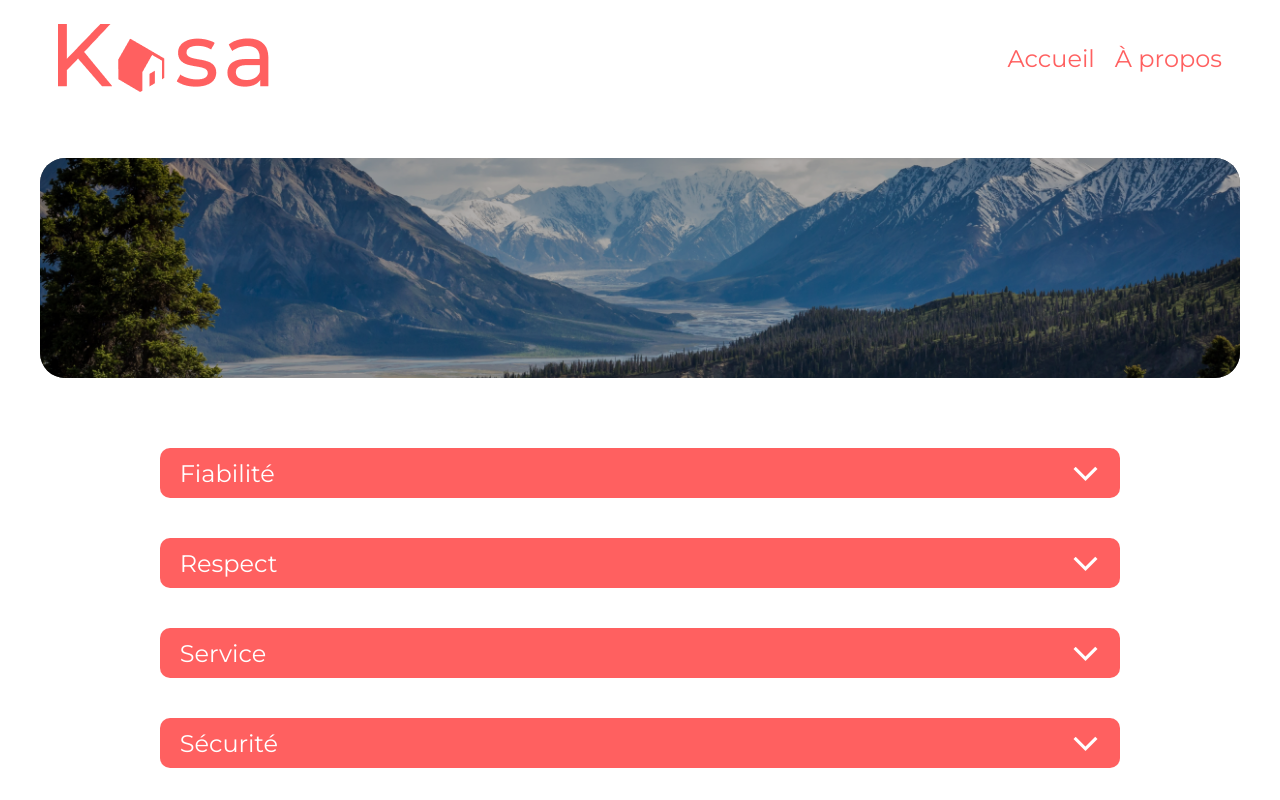
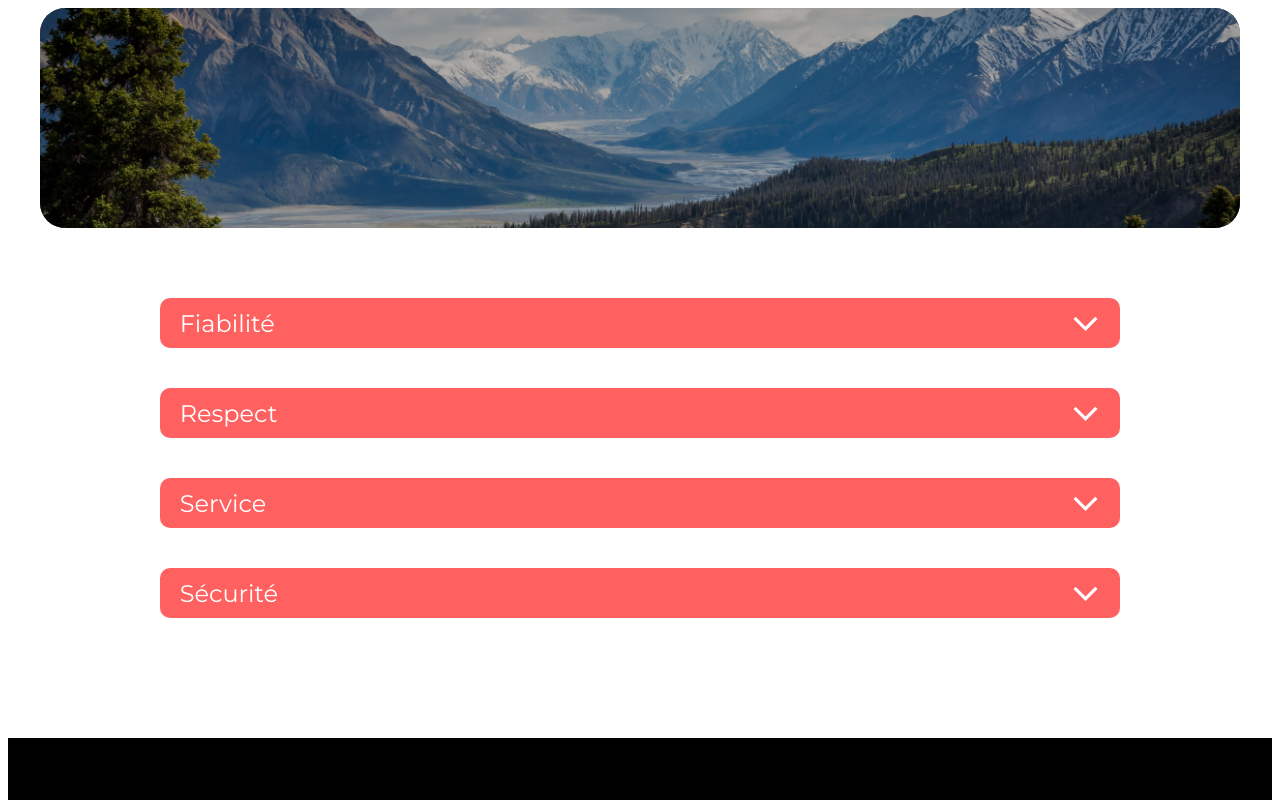
Before and after one commit to Repellin-Thomas/OpenClassroom_Project_7_Kasa, a React (Create React App) app: page /a-propos in a window 1280 px wide. Shown: the top 800 px of the page. Built offline with nearby package versions, Linux system fonts and the light colour scheme.

Commit message:
tre comments

```diff
--- a/src/App.js
+++ b/src/App.js
@@ -3,14 +3,12 @@ import { Routes, Route, Link } from "react-router-dom";
 import Home from './pages/Home';
 import About from './pages/About';
 import ErrorPage from './pages/Error';
-import Header from './components/Header';
 import Footer from './components/Footer';
 import HouseComponent from './pages/House';
 import './App.css'
 
 function App() {
     return (<div className="app-container">
-        <Header />
         <Routes>
             <Route path="/" element={<Home />} />
             <Route path="/a-propos" element={<About />} />
--- a/src/components/Slider/index.jsx
+++ b/src/components/Slider/index.jsx
@@ -43,7 +43,7 @@ function Slider(props) {
                     return (
                         <div className={index === currentSlide ? "slide active" : "slide"} key={index}>
                             {index === currentSlide && (<img key={index} src={slide} alt="" className="slider-image" />)}
-                            <div className="slide-number">{index + 1}/{length}</div>
+
                         </div>
                     )
                 })}
--- a/src/pages/House/index.jsx
+++ b/src/pages/House/index.jsx
@@ -17,7 +17,7 @@ function HouseComponent() {
     const navigate = useNavigate();
 
 
-    // if you want to show the loader when React loads data again
+
 
     useEffect(() => {
 
```
